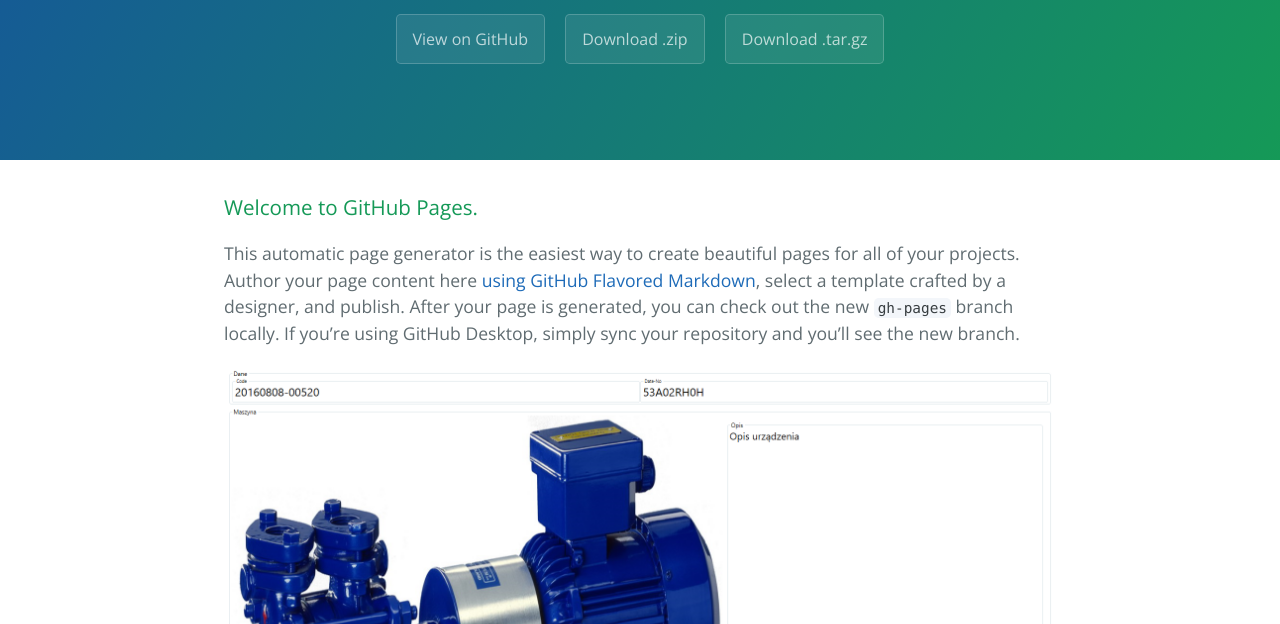
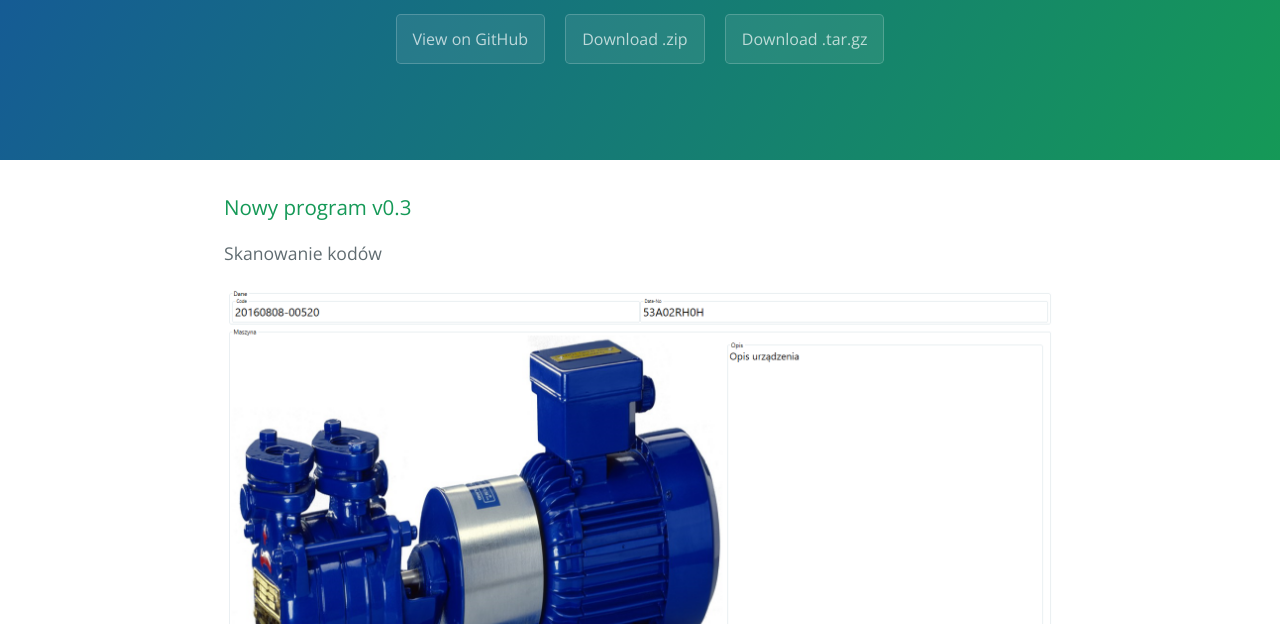
Before and after one commit to arborQ/ScannerReader, a plain HTML site: page index.html in a window 1280 px wide. Shown: the part 176-800 px from the top of the page. Drawn offline with nearby package versions, Linux system fonts and the light colour scheme.

```diff
--- a/index.html
+++ b/index.html
@@ -20,9 +20,9 @@
 
     <section class="main-content">
       <h3>
-<a id="welcome-to-github-pages" class="anchor" href="#welcome-to-github-pages" aria-hidden="true"><span aria-hidden="true" class="octicon octicon-link"></span></a>Welcome to GitHub Pages.</h3>
+<a id="nowy-program-v03" class="anchor" href="#nowy-program-v03" aria-hidden="true"><span aria-hidden="true" class="octicon octicon-link"></span></a>Nowy program v0.3</h3>
 
-<p>This automatic page generator is the easiest way to create beautiful pages for all of your projects. Author your page content here <a href="https://guides.github.com/features/mastering-markdown/">using GitHub Flavored Markdown</a>, select a template crafted by a designer, and publish. After your page is generated, you can check out the new <code>gh-pages</code> branch locally. If you’re using GitHub Desktop, simply sync your repository and you’ll see the new branch.</p>
+<p>Skanowanie kodów </p>
 
 <p><img src="./Screen.png" alt=""></p>
 
--- a/params.json
+++ b/params.json
@@ -1,6 +1,6 @@
 {
   "name": "Scannerreader",
   "tagline": "",
-  "body": "### Welcome to GitHub Pages.\r\nThis automatic page generator is the easiest way to create beautiful pages for all of your projects. Author your page content here [using GitHub Flavored Markdown](https://guides.github.com/features/mastering-markdown/), select a template crafted by a designer, and publish. After your page is generated, you can check out the new `gh-pages` branch locally. If you’re using GitHub Desktop, simply sync your repository and you’ll see the new branch.\r\n\r\n![](./Screen.png)\r\n",
+  "body": "### Nowy program v0.3\r\nSkanowanie kodów \r\n\r\n![](./Screen.png)\r\n",
   "note": "Don't delete this file! It's used internally to help with page regeneration."
 }
```
